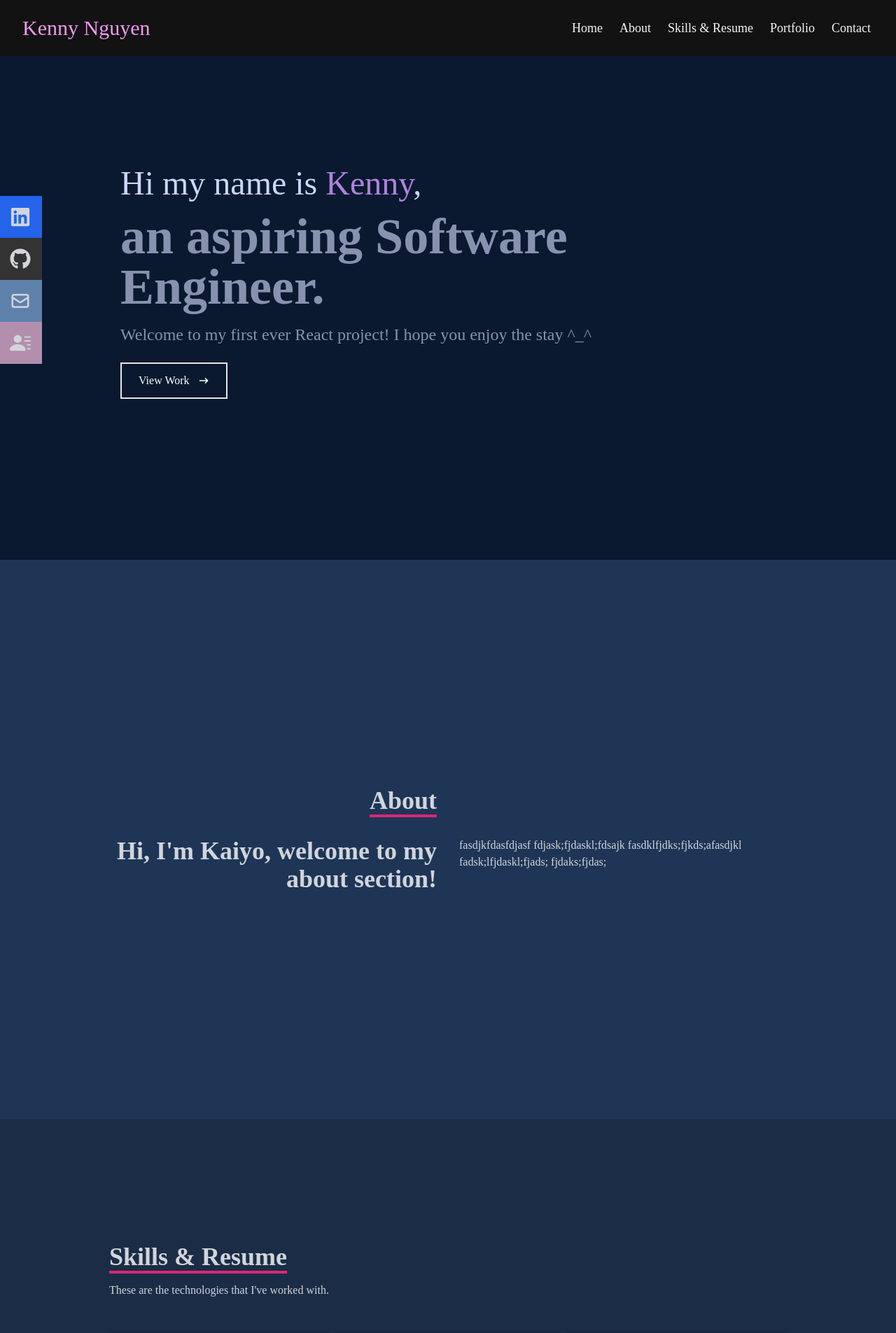
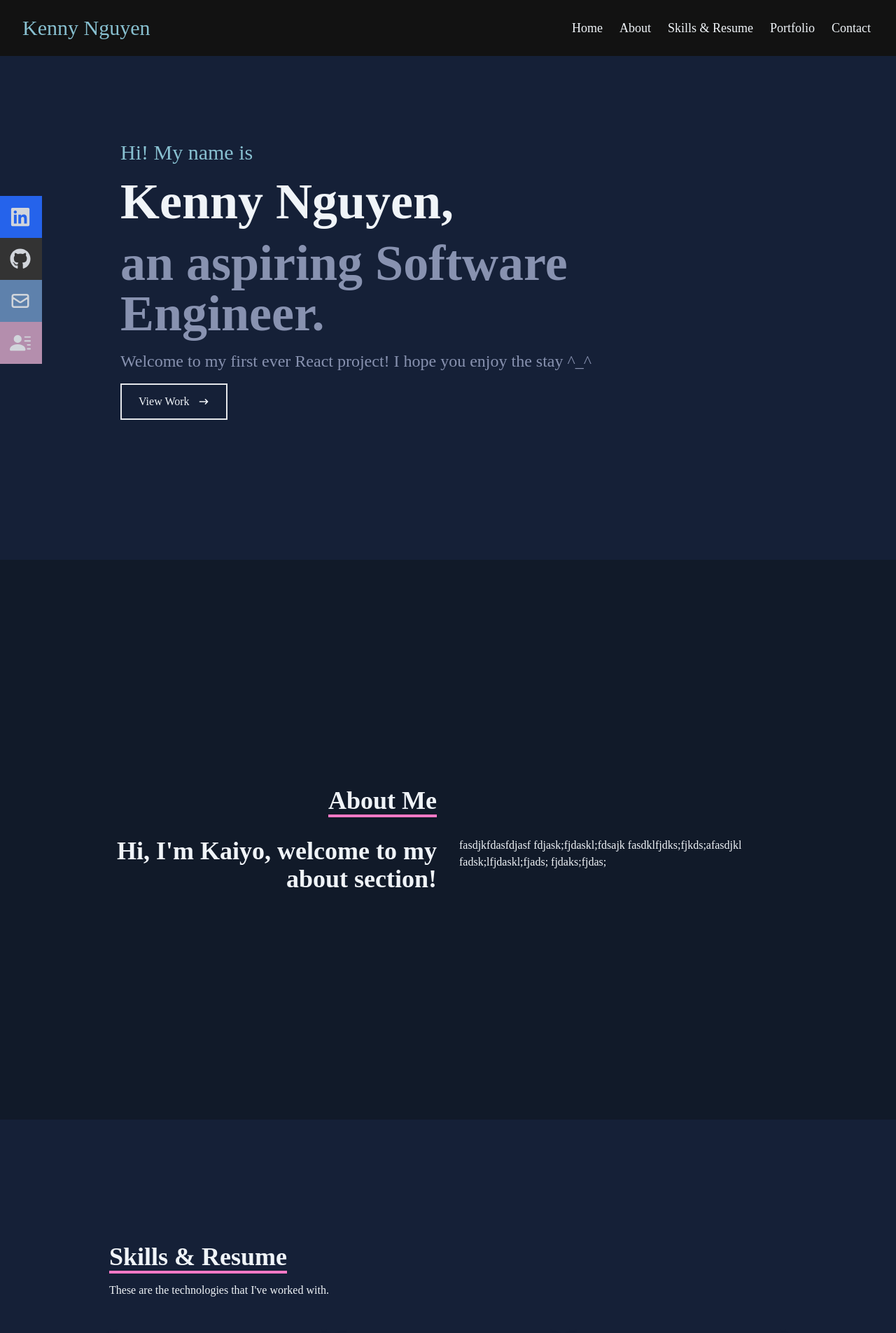
Before and after one commit to knytnguyen/portfolio, a React (Create React App) app: page / in a window 1280 px wide. Shown: the top 1905 px of the page at 70% size. Built offline with nearby package versions, Linux system fonts and the light colour scheme.

Commit message:
Edited styling of webpage and scroll bar

```diff
--- a/src/components/About.jsx
+++ b/src/components/About.jsx
@@ -2,11 +2,11 @@ import React from 'react'
 
 const About = () => {
   return (
-    <div name='about' className='w-full h-screen bg-[#1e3556] text-gray-300'>
+    <div name='about' className='w-full h-screen bg-[#111a29] text-[#f0f4f8]'>
         <div className='flex flex-col justify-center items-center w-full h-full'>
             <div className='max-w-[1000px] w-full grid grid-cols-2 gap-8'>
                 <div className='sm:text-right pb-8 pl-4'>
-                    <p className='text-4xl font-bold inline border-b-4 border-pink-600'>About</p>
+                    <p className='text-4xl font-bold inline border-b-4 border-[#ff79c6]'>About Me</p>
                 </div>
                 <div></div>
             </div>
--- a/src/components/Contact.jsx
+++ b/src/components/Contact.jsx
@@ -2,16 +2,16 @@ import React from 'react'
 
 const Contact = () => {
   return (
-    <div name='contact' className='w-full h-screen bg-[#445288] flex justify-center items-center p-4'>
+    <div name='contact' className='w-full h-screen bg-[#152037] flex justify-center items-center p-4'>
         <form method='POST' action="https://getform.io/f/d4246a12-448e-4119-b6fa-4382a2c0ffbd" className='flex flex-col max-w-[600px] w-full'>
             <div className='pb-8'>
-                <p className='text-4xl font-bold inline border-b-4 border-pink-600 text-gray-300'>Contact</p>
-                <p className='text-gray-300 py-4'>Submit this form here or feel free to email me at: knytnguyen@gmail.com</p>
+                <p className='text-4xl font-bold inline border-b-4 border-[#ff79c6] text-[#f0f4f8]'>Contact</p>
+                <p className='text-[#f0f4f8] py-4'>Submit this form here or feel free to email me at: knytnguyen@gmail.com</p>
             </div>
-            <input className='p-2 bg-[#ccdf6]' type='text' placeholder='Name' name='name'/>
-            <input className='my-4 p-2 bg-[#ccdf6]' type='email' placeholder='Email' name='email'/>
-            <textarea className='p-2 bg-[#ccdf6]' name='message' rows='10' placeholder='Input your message here.'></textarea>
-            <button className='text-white border-2 hover:bg-pink-600 hover:border-black px-4 py-3 my-8 mx-auto flex items-center'>Send Message</button>
+            <input className='p-3 bg-[#ccdf6] rounded-lg' type='text' placeholder='Name' name='name' required/>
+            <input className='my-4 p-3 bg-[#ccdf6] rounded-lg' type='email' placeholder='Email' name='email'/>
+            <textarea className='p-3 bg-[#ccdf6] rounded-lg' name='message' rows='10' placeholder='Input your message here.'></textarea>
+            <button className='text-[#f0f4f8] border-2 hover:bg-[#ff79c6] hover:border-[#121212] px-4 py-3 my-8 mx-auto flex items-center' required>Send Message</button>
         </form>
     </div>
   )
--- a/src/components/Home.jsx
+++ b/src/components/Home.jsx
@@ -1,17 +1,19 @@
 import React from 'react'
 import {HiArrowNarrowRight} from 'react-icons/hi'
+import {Link} from 'react-scroll'
 
 const Home = () => {
   return (
-    <div name='home' className='w-full h-screen bg-[#0a192f]'>
+    <div name='home' className='w-full h-screen bg-[#152037]'>
         {/* CONTAINER */}
         <div className='max-w-[1000px] mx-auto px-8 flex flex-col justify-center h-full'>
-            <p className='text-5xl py-4 text-[#ccd6f6]'>Hi my name is <span className='text-[#ae83de]'>Kenny</span>,</p>
-            <h2 className='text-4xl sm:text-7xl font-bold text-[#8892b0]'>an aspiring Software Engineer.</h2>
-            <p className='text-2xl text-[#8892b0] py-4 max-w-[700px]'>Welcome to my first ever React project! I hope you enjoy the stay ^_^</p>
+            <p className='text-3xl py-2 text-[#88C0D0]'>Hi! My name is</p>
+            <h2 className='text-4xl font-bold py-2 sm:text-7xl text-[#f0f4f8]'> Kenny Nguyen,</h2>
+            <h2 className='text-4xl py-2 sm:text-7xl font-bold text-[#8892b0]'>an aspiring Software Engineer.</h2>
+            <p className='text-2xl text-[#8892b0] py-2 max-w-[700px]'>Welcome to my first ever React project! I hope you enjoy the stay ^_^</p>
             <div>
-                <button className='text-white group border-2 px-6 py-3 my-2 flex items-center hover:bg-[#e69fe9] hover:border-[#e8c9e9]'>
-                    View Work
+                <button className='text-[#f0f4f8] group border-2 px-6 py-3 my-2 flex items-center hover:bg-[#ff79c6] hover:border-[#121212]'>
+                    <Link to="about" smooth={true} duration={500}> View Work </Link>
                     <span className='group-hover:rotate-90 duration-300'>
                         <HiArrowNarrowRight className='ml-3 '/>
                     </span>
--- a/src/components/Navbar.jsx
+++ b/src/components/Navbar.jsx
@@ -8,25 +8,25 @@ const Navbar = () => {
     const [nav, setNav] = useState(false);
     const handleClick = () => setNav(!nav);
   return (
-    <div className='fixed w-full h-[80px] flex justify-between items-center px-4 bg-[#121212] text-gray-100'>
+    <div className='fixed w-full h-[80px] flex justify-between items-center px-4 bg-[#121212] text-[#f0f4f8]'>
         <div>
-            <h1 className='text-3xl text-[#f298f2] pl-4'>Kenny Nguyen</h1>
+            <h1 className='text-3xl text-[#88C0D0] pl-4'>Kenny Nguyen</h1>
         </div>
         {/* MENU */}
         <ul className='hidden md:flex text-lg p-2'>
-            <li className='hover:bg-pink-500 rounded-2xl p-3'>
+            <li className='hover:bg-[#88C0D0] rounded-2xl p-3'>
                 <Link to="home" smooth={true} duration={500}> Home </Link>
             </li>
-            <li className='hover:bg-pink-500 rounded-2xl p-3'>
+            <li className='hover:bg-[#88C0D0] rounded-2xl p-3'>
                 <Link to="about" smooth={true} duration={500}> About </Link>
             </li>
-            <li className='hover:bg-pink-500 rounded-2xl p-3'>
+            <li className='hover:bg-[#88C0D0] rounded-2xl p-3'>
                 <Link to="skills" smooth={true} duration={500}> Skills & Resume </Link>
             </li>
-            <li className='hover:bg-pink-500 rounded-2xl p-3'>
+            <li className='hover:bg-[#88C0D0] rounded-2xl p-3'>
                 <Link to="portfolio" smooth={true} duration={500}> Portfolio </Link>
             </li>
-            <li className='hover:bg-pink-500 rounded-2xl p-3'>
+            <li className='hover:bg-[#88C0D0] rounded-2xl p-3'>
                 <Link to="contact" smooth={true} duration={500}> Contact </Link>
             </li>
         </ul>
@@ -37,7 +37,7 @@ const Navbar = () => {
         </div>
 
         {/* MOBILE MENU */}
-        <ul className={!nav ? 'hidden' : 'absolute top-0 left-0 w-full h-screen bg-[#37445e] flex flex-col justify-center items-center'}>
+        <ul className={!nav ? 'hidden' : 'absolute top-0 left-0 w-full h-screen bg-[#121212] flex flex-col justify-center items-center'}>
             <li className='py-6 text-4xl'>
                 <Link onClick={handleClick} to="home" smooth={true} duration={500}> Home </Link>
             </li>
--- a/src/components/Portfolio.jsx
+++ b/src/components/Portfolio.jsx
@@ -7,20 +7,19 @@ import FCCProfile from '../assets/FreeCodeCamp-Profile.PNG'
 
 const Portfolio = () => {
   return (
-    <div name ='portfolio' className='w-full h-screen text-gray-300 bg-[#2a3566]'>
+    <div name ='portfolio' className='w-full h-screen text-[#f0f4f8] bg-[#111a29]'>
         <div className='max-w-[1000px] mx-auto p-4 flex flex-col justify-center w-full h-full'>
             <div className='pb-8'>
-                <p className='text-4xl font-bold inline border-b-4 text-gray-300 border-pink-600'>Portfolio</p>
+                <p className='text-4xl font-bold inline border-b-4 text-[#f0f4f8] border-[#ff79c6]'>Portfolio</p>
                 <p className='py-6'>Check out some of the projects I've done in the past!</p>
             </div>
             {/* CONTAINER */}
             <div className='grid sm:grid-cols-2 md:grid-cols-3 gap-4'>
                 {/* GRID ITEM 1 */}
                 <div style={{backgroundImage: `url(${TypingRoyale})`}} className='shadow-lg shadow-[#040c16] group container rounded-md flex justify-center items-center mx-auto content-div'>
-
                     {/* HOVER EFFECTS */}
                     <div className='opacity-0 group-hover:opacity-100'>
-                        <span className='text-2xl font-bold text-white tracking-wider'>
+                        <span className='text-2xl font-bold text-[#f0f4f8] tracking-wider'>
 
                         </span>
                         <div className='pt-8 text-center'>
@@ -30,6 +29,7 @@ const Portfolio = () => {
                             <a href='/'>
                                 <button className='text-center rounded-lg px-4 py-3 m-2 bg-white text-gray-700 font-bold text-lg'>Code</button>
                             </a>
+                            <p className='underline text-bold '>Typing Royale</p>
                         </div>
                     </div>
                 </div>
--- a/src/components/Skills.jsx
+++ b/src/components/Skills.jsx
@@ -9,11 +9,11 @@ import HTML from '../assets/HTML-Logo.png';
 
 const Skills = () => {
   return (
-    <div name='skills' className='w-full h-screen bg-[#1b2c46] text-gray-300'>
+    <div name='skills' className='w-full h-screen bg-[#152037] text-[#f0f4f8]'>
         {/* CONTAINER */}
         <div className='max-w-[1000px] mx-auto p-4 flex flex-col justify-center w-full h-full'>
             <div>
-                <p className='text-4xl font-bold inline border-b-4 border-pink-600'>Skills & Resume</p>
+                <p className='text-4xl font-bold inline border-b-4 border-[#ff79c6]'>Skills & Resume</p>
                 <p className='py-4'>These are the technologies that I've worked with.</p>
             </div>
             <div className='w-full grid grid-cols-2 sm:grid-cols-3 gap-4 text-center py-8'>
--- a/src/index.css
+++ b/src/index.css
@@ -34,7 +34,7 @@
 }
 
 ::-webkit-scrollbar {
-    width: 10px;
+    width: 7px;
 }
 
 ::-webkit-scrollbar-track {
@@ -42,7 +42,7 @@
 }
 
 ::-webkit-scrollbar-thumb {
-    background-image: linear-gradient(lightgreen, lightblue);
+    background-image: linear-gradient(#ff79c6, #8be9fd);
     border-radius: 25px;
 }
 
```
